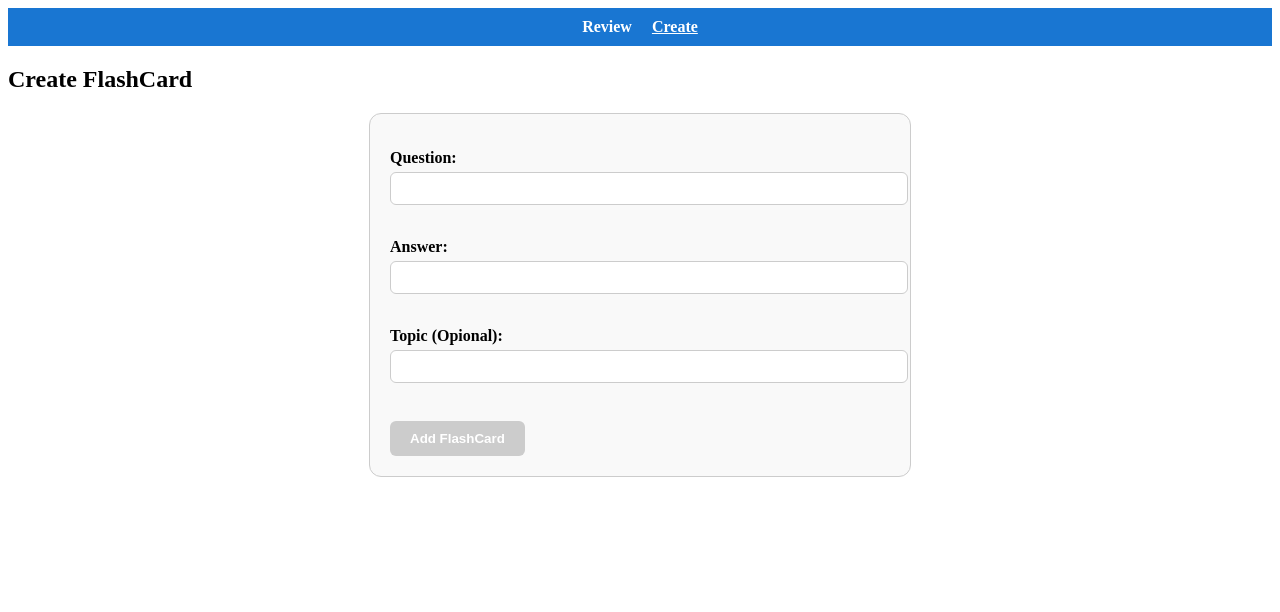
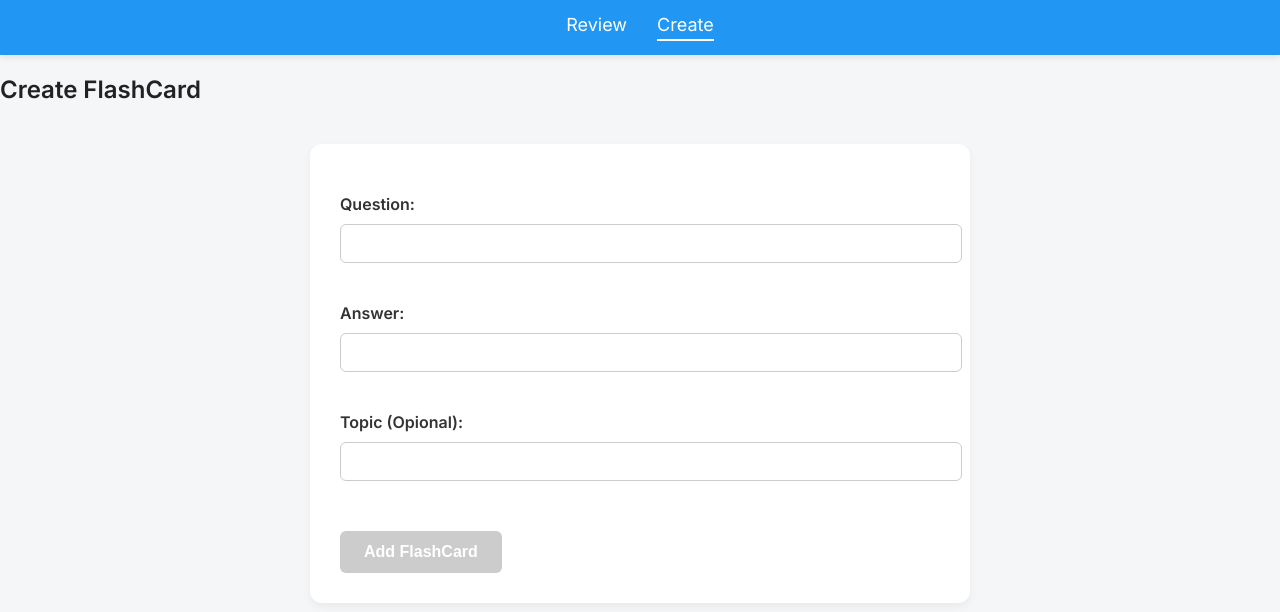
Before and after one commit to Waqar95/flashcard-app, an Angular app: page /create in a window 1280 px wide. Shown: the top 612 px of the page. Built offline with nearby package versions, Linux system fonts and the light colour scheme.

Commit message:
Style: Add professional and attractive CSS for forms, header, list, and layout

```diff
--- a/src/app/app.component.html
+++ /dev/null
@@ -1 +0,0 @@
-<router-outlet />
--- a/src/app/app.component.ts
+++ b/src/app/app.component.ts
@@ -5,7 +5,7 @@ import { HeaderComponent } from './components/header/header.component';
 @Component({
   selector: 'app-root',
   standalone: true,
-  imports: [RouterModule, HeaderComponent],
+  imports: [RouterModule, HeaderComponent, RouterOutlet],
   template: `
     <app-header></app-header>
     <router-outlet></router-outlet>
--- a/src/app/components/header/header.component.css
+++ b/src/app/components/header/header.component.css
@@ -1,17 +1,22 @@
 nav {
-  background-color: #1976d2;
-  padding: 10px 20px;
+  background-color: #2196f3;
+  padding: 14px 24px;
   display: flex;
-  gap: 20px;
   justify-content: center;
+  gap: 30px;
+  box-shadow: 0 2px 6px rgba(0, 0, 0, 0.1);
 }
 
 a {
-  color: white;
+  color: #fff;
   text-decoration: none;
-  font-weight: bold;
+  font-size: 18px;
+  font-weight: 500;
+  position: relative;
+  padding-bottom: 4px;
 }
 
+a:hover,
 a.active {
-  text-decoration: underline;
+  border-bottom: 2px solid white;
 }
--- a/src/app/review-flashcards/review-flashcards.component.css
+++ b/src/app/review-flashcards/review-flashcards.component.css
@@ -1,36 +1,53 @@
 ul {
   max-width: 600px;
-  margin: 30px auto;
+  margin: 40px auto;
   padding: 0;
   list-style: none;
 }
 
 li {
-  background-color: #f3f3f3;
-  padding: 15px;
-  margin-bottom: 15px;
-  border-radius: 8px;
-  box-shadow: 0 1px 3px rgba(0, 0, 0, 0.1);
+  background: white;
+  border-left: 4px solid #2196f3;
+  margin-bottom: 20px;
+  padding: 20px;
+  border-radius: 12px;
+  box-shadow: 0 2px 8px rgba(0, 0, 0, 0.08);
+  transition: transform 0.2s ease;
+}
+
+li:hover {
+  transform: translateY(-2px);
+}
+
+strong {
+  font-size: 16px;
+  color: #333;
+}
+
+em {
+  color: #777;
+  font-size: 14px;
 }
 
 button {
+  margin-top: 10px;
   margin-right: 10px;
-  padding: 6px 14px;
+  padding: 8px 14px;
+  border: none;
   border-radius: 6px;
-  border: none;
+  color: white;
   cursor: pointer;
+  transition: background 0.3s ease;
+}
+
+button:first-of-type {
+  background-color: #e53935;
+}
+
+button:last-of-type {
+  background-color: #43a047;
 }
 
 button:hover {
   opacity: 0.9;
 }
-
-button:first-of-type {
-  background-color: #e53935; /* Delete */
-  color: white;
-}
-
-button:last-of-type {
-  background-color: #43a047; /* Edit */
-  color: white;
-}
--- a/src/app/styles/flashcard-form.css
+++ b/src/app/styles/flashcard-form.css
@@ -1,35 +1,39 @@
 form {
-  max-width: 500px;
-  margin: 20px auto;
-  padding: 20px;
-  border: 1px solid #ccc;
+  max-width: 600px;
+  margin: 40px auto;
+  padding: 30px;
+  background: #ffffff;
   border-radius: 12px;
-  background-color: #f9f9f9;
+  box-shadow: 0 4px 10px rgba(0, 0, 0, 0.05);
 }
 
 label {
   display: block;
-  font-weight: bold;
-  margin-top: 15px;
+  font-weight: 600;
+  margin-bottom: 5px;
+  margin-top: 20px;
+  color: #333;
 }
 
 input {
   width: 100%;
-  padding: 8px;
+  padding: 10px;
+  border: 1px solid #ccc;
+  border-radius: 6px;
+  font-size: 15px;
   margin-top: 5px;
-  border-radius: 6px;
-  border: 1px solid #ccc;
 }
 
-button {
-  margin-top: 20px;
-  padding: 10px 20px;
-  border: none;
+button[type="submit"] {
+  margin-top: 30px;
+  padding: 12px 24px;
   background-color: #1976d2;
   color: white;
-  font-weight: bold;
+  font-size: 16px;
+  font-weight: 600;
   border-radius: 6px;
   cursor: pointer;
+  border: none;
 }
 
 button[disabled] {
--- a/src/index.html
+++ b/src/index.html
@@ -1,11 +1,24 @@
-<!doctype html>
+<!DOCTYPE html>
 <html lang="en">
   <head>
-  <meta charset="utf-8">
+    <meta charset="utf-8" />
     <title>FlashcardApp</title>
-  <base href="/">
-  <meta name="viewport" content="width=device-width, initial-scale=1">
-  <link rel="icon" type="image/x-icon" href="favicon.ico">
+    <base href="/" />
+    <meta name="viewport" content="width=device-width, initial-scale=1" />
+    <link rel="icon" type="image/x-icon" href="favicon.ico" />
+
+    <link
+      href="https://fonts.googleapis.com/css2?family=Inter:wght@400;600&display=swap"
+      rel="stylesheet"
+    />
+    <style>
+      body {
+        margin: 0;
+        font-family: "Inter", sans-serif;
+        background-color: #f4f6f8;
+        color: #222;
+      }
+    </style>
   </head>
   <body>
     <app-root></app-root>
```
Lines whose indentation alone changed are shown as unchanged.
